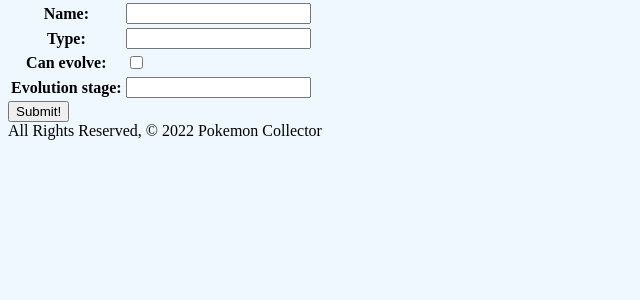
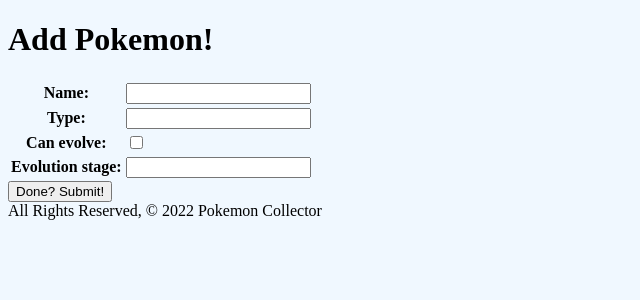
Before and after one commit to ultimoakim/pokemoncollector, a Django app: page /pokemon/create/ in a window 1280 px wide. Shown: the part 58-358 px from the top of the page, without its empty margins (0-640 px from the left). Run offline with Django 4.2, Linux system fonts and the light colour scheme.

Commit message:
added edit/update functionality

```diff
--- a/main_app/templates/main_app/pokemon_form.html
+++ b/main_app/templates/main_app/pokemon_form.html
@@ -1,11 +1,18 @@
 {% extends 'base.html' %}
 {% block content %}
+
+{% if object %}
+<h1>Edit Pokemon!</h1>
+{% else %}
+<h1>Add Pokemon!</h1>
+{% endif %}
+
 
 <form action="" method="POST">
     {% csrf_token %}
     <table>
         {{ form.as_table }}
     </table>
-    <input type="submit" value="Submit!">
+    <input type="submit" value="Done? Submit!">
 </form>
 {% endblock %}
--- a/main_app/templates/pokemon/detail.html
+++ b/main_app/templates/pokemon/detail.html
@@ -7,6 +7,8 @@
         <p>Can Evolve: {{ pocketmonsters.can_evolve }}</p>
         <p>Evolution Stage: {{ pocketmonsters.evolution_stage }}</p>
     </div>
+    <a href="{% url 'pokemon_update' pocketmonsters.id %}">Edit Pokemon!</a>
+    <br><br><br><br><br><br>
     <a href="/pokemon">Back to all Pokemon!</a>
 
 {% endblock %}
--- a/main_app/urls.py
+++ b/main_app/urls.py
@@ -11,4 +11,6 @@
     path('pokemon/<int:pokem_id>/', views.pokemon_detail, name='detail'),
     # Creating Pokemon: pokemon/create/
     path('pokemon/create/', views.PokemonCreate.as_view(), name='pokemon_create'),
+    # Updating Pokemon: pokemon/<int:pk>/update/. Remember, now we're using CLASS-BASED VIEWS, so any time we need the id, we're gonna put in pk. You MUST put in pk for class-based views!
+    path('pokemon/<int:pk>/update/', views.PokemonUpdate.as_view(), name='pokemon_update')
 ]
--- a/main_app/views.py
+++ b/main_app/views.py
@@ -28,3 +28,7 @@
 class PokemonCreate(CreateView):
     model = Pokemon
     fields = '__all__'
+
+class PokemonUpdate(UpdateView):
+    model = Pokemon
+    fields = ['type', 'can_evolve', 'evolution_stage']
```
